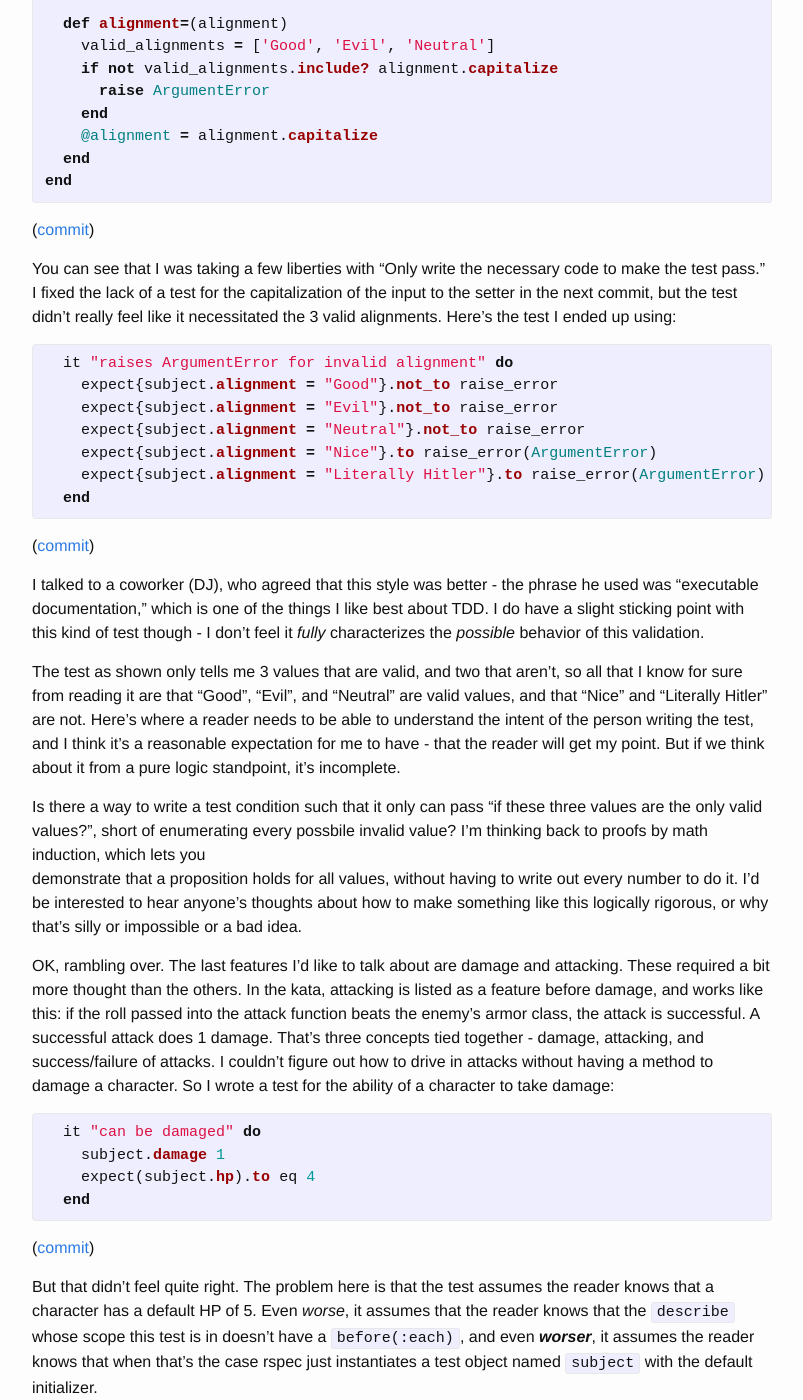
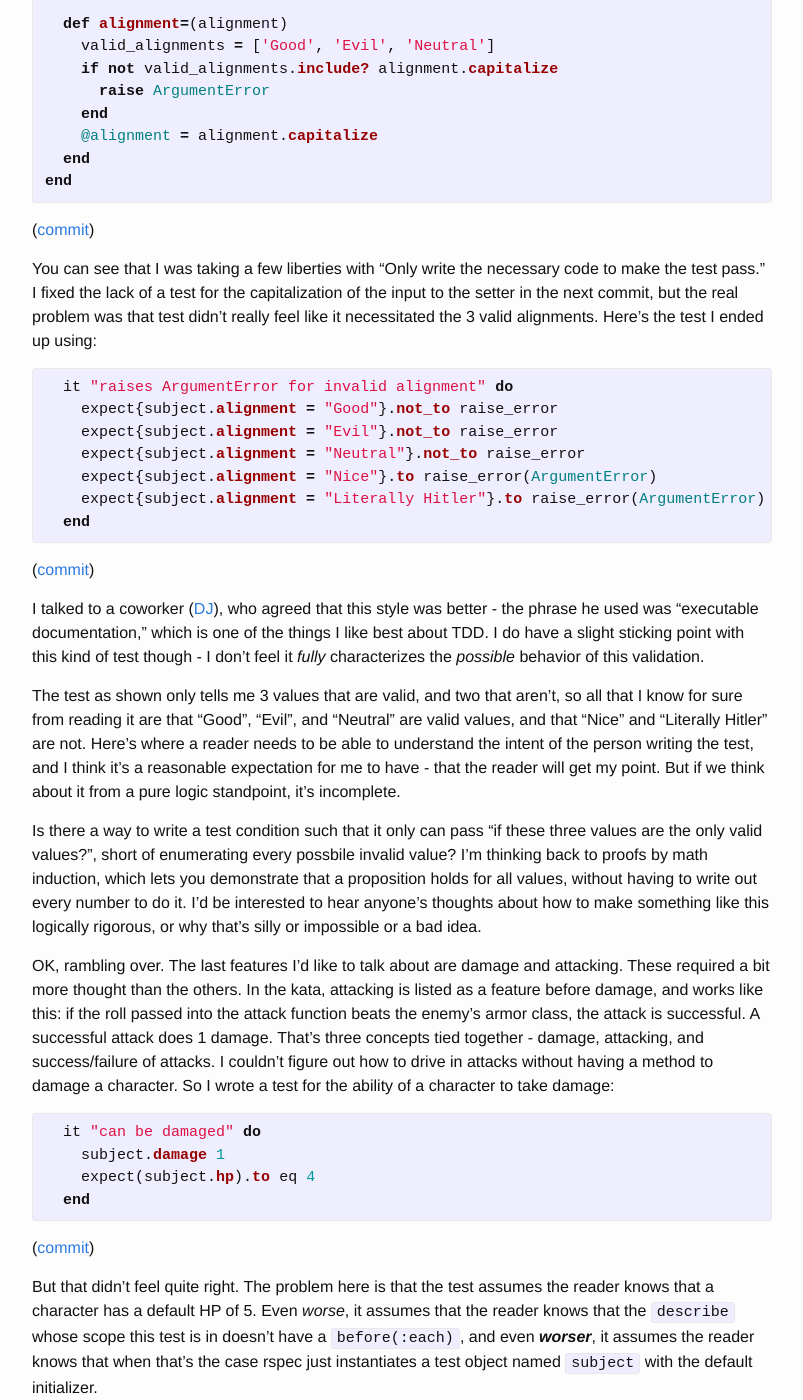
Before and after one commit to epiccoleman/blog, a Jekyll site: the page built from _posts/2016-05-09-evercraft-ruby.markdown, in a window 1280 px wide and 1400 px high, scrolled down 1781 px. Shown: the whole window, without its empty margins (238-1041 px from the left). Built offline with Jekyll 4.4.1, drawn with Linux system fonts in a browser that asks for light colours; part of the change alters nothing that is shown; some of the changed text lies outside the part shown.

Commit message:
Final edits (i hope)

```diff
--- a/_posts/2016-05-09-evercraft-ruby.markdown
+++ b/_posts/2016-05-09-evercraft-ruby.markdown
@@ -21,7 +21,7 @@ if you're interested in reading - or, even better, reviewing - my code.
 I've done a little bit of Ruby here and there, but hadn't really dived
 in until recently. The tooling took a little bit of getting used to. I've been
 doing the majority of my at-home hacking around on a xubuntu 15.10 vm, and this
-didn't have any ruby installed on it yet. From my Googling around, `rvm` seemd
+didn't have any ruby installed on it yet. From my Googling around, `rvm` seemed
 like the way to go, so I got myself set up with that. I knew that Pillar (the
 company I work for) had some template projects on their site, so I cloned the
 [Ruby skeleton](https://github.com/PillarTechnology/ruby-skeleton) project. I
@@ -110,7 +110,7 @@ end
 
 You can see that I was taking a few liberties with "Only write the necessary
 code to make the test pass." I fixed the lack of a test for the capitalization
-of the input to the setter in the next commit, but the test didn't really feel
+of the input to the setter in the next commit, but the real problem was that test didn't really feel
 like it necessitated the 3 valid alignments. Here's the test I ended up using:
 
 {% highlight ruby %}
@@ -124,7 +124,7 @@ like it necessitated the 3 valid alignments. Here's the test I ended up using:
 {% endhighlight %}
 ([commit](https://github.com/epiccoleman/evercraft-ruby/commit/89d0d8f2ed61995490fcc4c3a8a1a230c7be68fe))
 
-I talked to a coworker (DJ), who agreed that this
+I talked to a coworker ([DJ](https://twitter.com/ddaugher)), who agreed that this
 style was better - the phrase he used was "executable documentation," which is
 one of the things I like best about TDD. I do have a slight sticking point with
 this kind of test though - I don't feel it _fully_ characterizes the _possible_
@@ -140,8 +140,7 @@ logic standpoint, it's incomplete.
 Is there a way to write a test condition such
 that it only can pass "if these three values are the only valid values?", short
 of enumerating every possbile invalid value? I'm thinking
-back to proofs by math induction, which lets you
-demonstrate that a proposition holds for all values, without
+back to proofs by math induction, which lets you demonstrate that a proposition holds for all values, without
 having to write out every number to do it. I'd be interested to hear anyone's
 thoughts about how to make something like this logically rigorous, or why that's
 silly or impossible or a bad idea.
```
